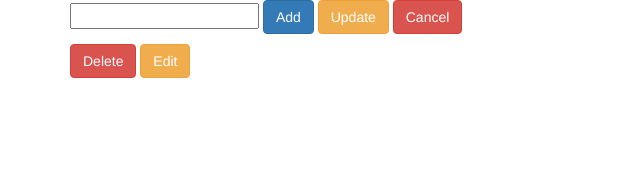
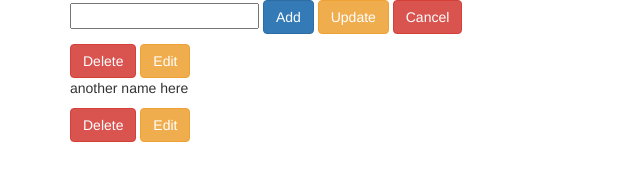
Before and after one commit to Kapeel/meetuptodolist, a website: page public/index.html in a window 1280 px wide. Shown: the whole page, without its empty margins (0-640 px from the left). Drawn offline with nearby package versions, Linux system fonts and the light colour scheme.

Commit message:
added another sccope variable

```diff
--- a/public/angular/todoscontroller.js
+++ b/public/angular/todoscontroller.js
@@ -3,4 +3,5 @@ var todoApp = angular.module('todoApp', []);
 
 todoApp.controller('todosController', ['$scope', '$http', function ($scope, $http){
   $scope.name = ""
+  $scope.anotherName = "another name here"
 }])
--- a/public/index.html
+++ b/public/index.html
@@ -23,6 +23,10 @@
       <button class="btn btn-danger">Delete</button>
       <button class="btn btn-warning">Edit</button>
 
+      <p>{{anotherName}}</p>
+      <button class="btn btn-danger">Delete</button>
+      <button class="btn btn-warning">Edit</button>
+
     </div>
 
     <!-- angular CDN -->
```
